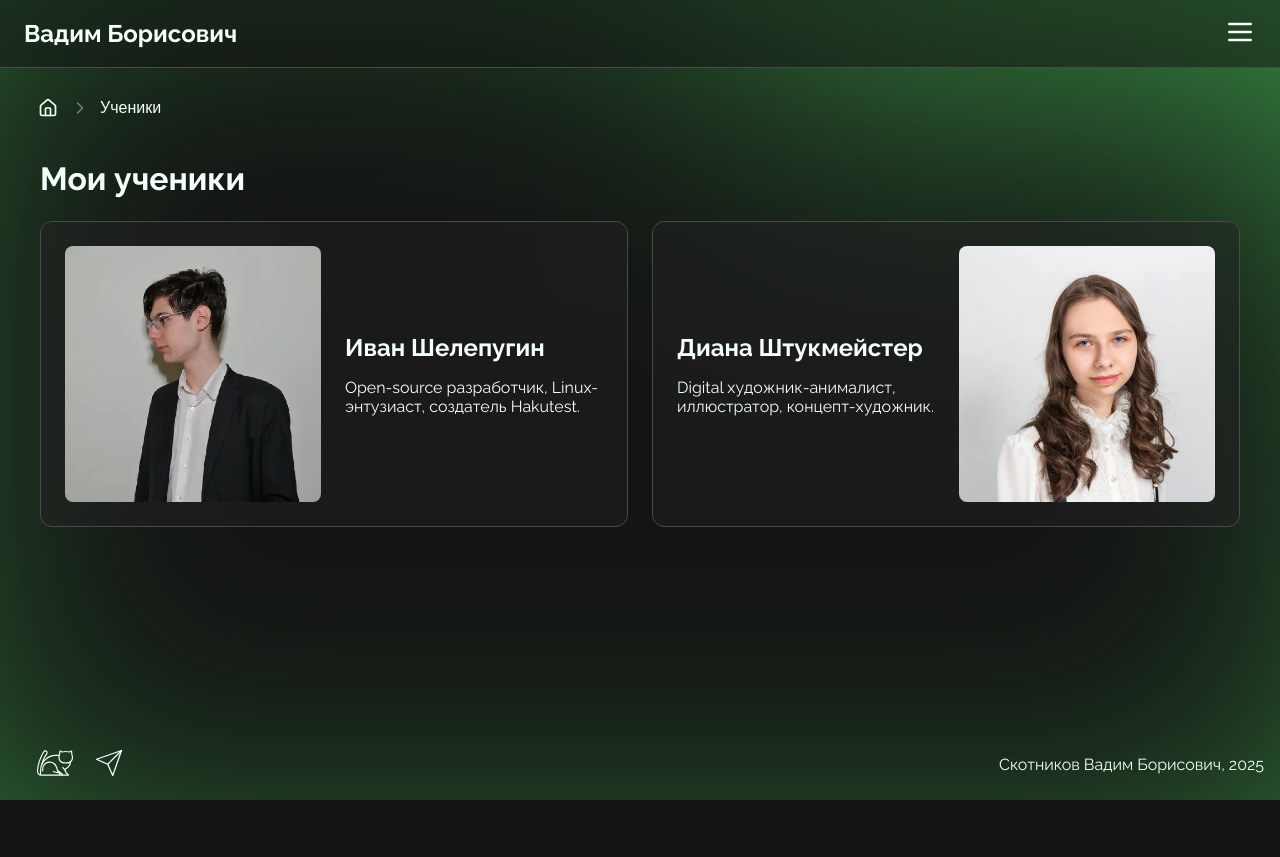
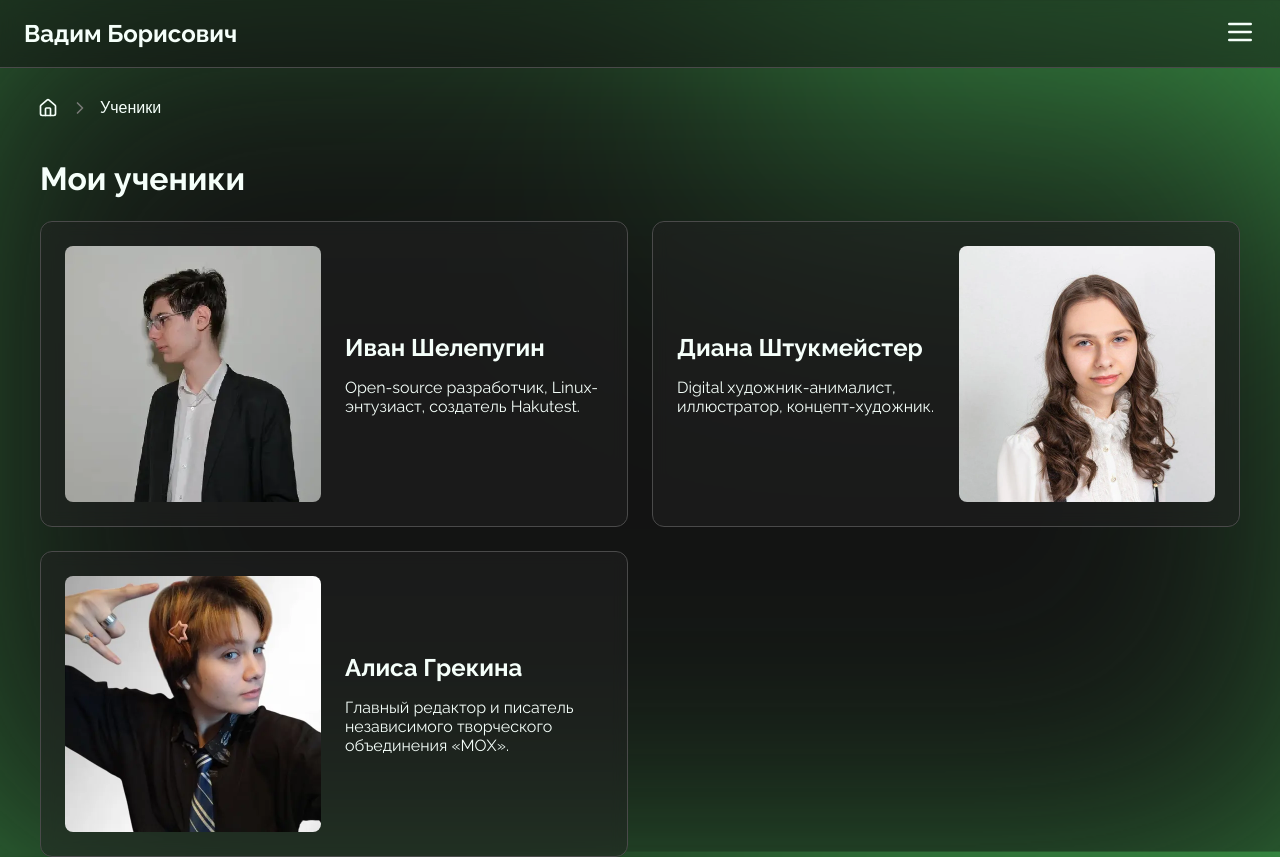
Before and after one commit to svbinf-ru/svbinf.ru, a Next.js app: page /students in a window 1280 px wide. Shown: the top 857 px of the page. Before the commit the page ends 800 px from the top, so only its background shows below. Built offline with nearby package versions, Linux system fonts and the light colour scheme.

Commit message:
chore(content): add new student
Closes #40

```diff
--- a/content/students/students.ts
+++ b/content/students/students.ts
@@ -1,3 +1,4 @@
+import grekinaalice from '@/assets/students/grekinaalice.webp'
 import shelepuginivan from '@/assets/students/shelepuginivan.webp'
 import shtukmeisterdiana from '@/assets/students/shtukmeisterdiana.webp'
 
@@ -18,4 +19,11 @@ export const students: Student[] = [
         url: 'https://cara.app/dianafirai',
         picture: shtukmeisterdiana,
     },
+    {
+        name: 'Алиса Грекина',
+        description:
+            'Главный редактор и писатель независимого творческого объединения «МОХ».',
+        url: 'https://t.me/Mossprint_tg',
+        picture: grekinaalice,
+    },
 ]
```
Also changed, not shown: assets/students/grekinaalice.webp (added).
